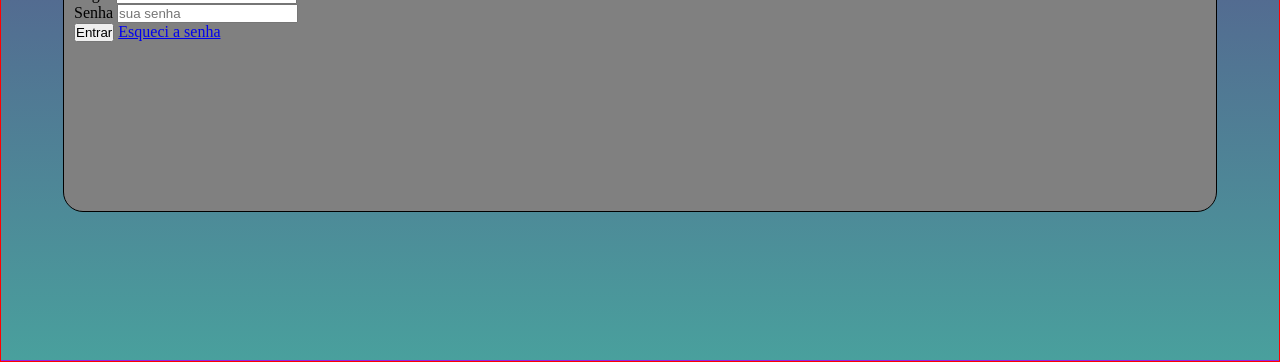
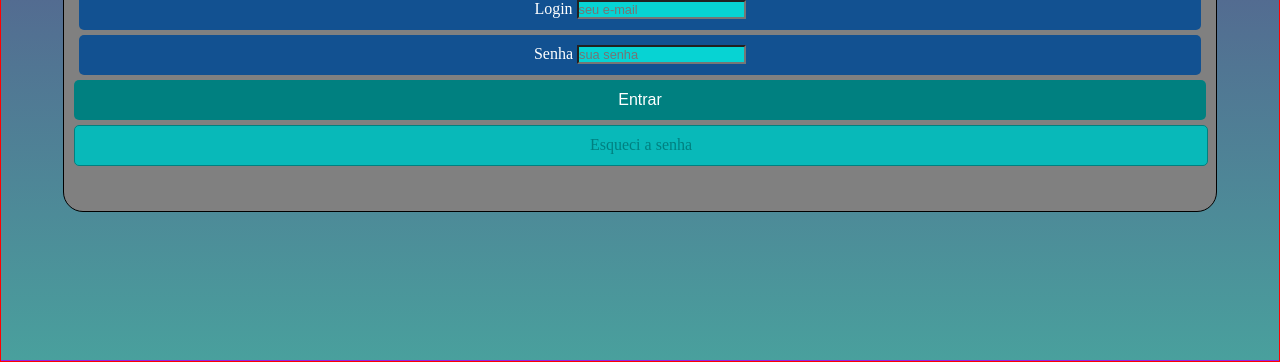
Before and after one commit to ricardozsampaio/html-css, a plain HTML site: page TelaLogin/index.html in a window 1280 px wide. Shown: the part 440-802 px from the top of the page. Drawn offline with Linux system fonts and the light colour scheme.

Commit message:
TelaLogin

```diff
--- a/TelaLogin/estilos/style.css
+++ b/TelaLogin/estilos/style.css
@@ -63,7 +63,72 @@ section#login > #formulario {
 
 #formulario p {
     font-size: 0.8em;
+    text-align: center;
 }
+
+
+
+.botaosubmit {
+   /*esse display:block posiciona apenas o botão nessa linha */
+    display: block;
+    font-size: 1em;
+    width: 100%;
+    height: 40px;
+    background-color: teal;
+    color:white;
+    border: none;
+    border-radius: 5px;
+    cursor: pointer;
+    margin-bottom: 5px;
+}
+
+.botaosubmit:hover {
+    background-color: rgb(1, 49, 49);
+}
+
+.botaolink {
+    display:block;
+    text-align: center;
+    color: rgb(233, 22, 22);
+    font-size: 1em;
+    width: 100%;
+    height: 29px;
+    background-color: rgb(8, 185, 185);
+    border: 1px solid teal;
+    border-radius: 5px;
+    text-decoration: none;
+    color: teal;
+    padding-top: 10px;
+
+}
+
+.botaolink:hover {
+    background-color:white;
+}
+
+form .campo {
+    background-color: rgb(18, 81, 145);
+    height: 40px;
+    border-radius: 5px;
+    margin: 5px 5px;
+    text-align: center;
+}
+
+label {
+    color: white;
+
+}
+
+.campo input {
+    margin-top: 10px;
+    background-color: rgb(7, 211, 211);
+    color: white;
+    font-size: 0.8em;
+
+
+}
+
+
 
 /* VERSÃO P TABLET */
 @media screen and (min-width:768px) and (max-width:992px){
@@ -81,6 +146,7 @@ section#login > #formulario {
 
 
 }
+
 
 /* VERSÃO ACIMA DE TABLET OU SEJA P TELAS DE TAMANHO GRANDE
    OU SEJA DE NOTEBOOK P CIMA */
--- a/TelaLogin/index.html
+++ b/TelaLogin/index.html
@@ -40,8 +40,8 @@
                     </div>
 
                     <!-- BOTÕES P ENTRAR -->
-                    <input type="submit" value="Entrar">
-                    <a href="esqueci.html">Esqueci a senha</a>
+                    <input type="submit" value="Entrar" class="botaosubmit">
+                    <a href="esqueci.html" class="botaolink">Esqueci a senha</a>
 
                 </form>
 
```
